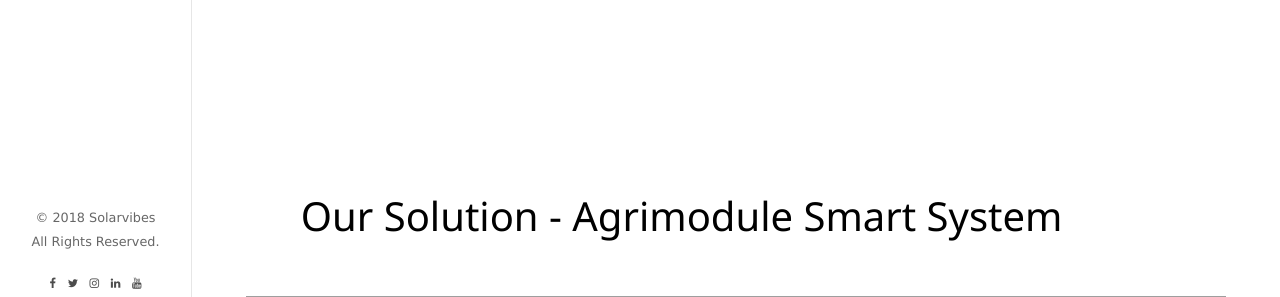
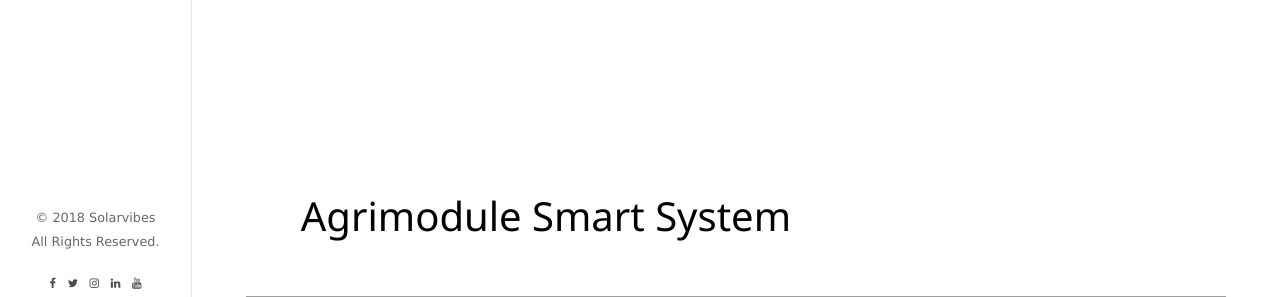
Before and after one commit to Fantaso/solarvibes_website, a Flask app: page /web/agrimodule in a window 1280 px wide. Shown: the part 424-721 px from the top of the page. Run offline with Flask 2, Linux system fonts and the light colour scheme; some libraries are stand-ins or nearby versions; some web fonts are replaced; grey boxes are pictures that could not be loaded.

Commit message:
removed solution

```diff
--- a/solarvibes/site/templates/site/agrimodule.html
+++ b/solarvibes/site/templates/site/agrimodule.html
@@ -29,7 +29,7 @@ fh5co-active
 <div class="fh5co-narrow-content">
 	<div class="row">
 		<div class="col-md-4 animate-box" data-animate-effect="fadeInLeft">
-			<h2 style="width: 100vh; font-size: 40px;">Our Solution - Agrimodule Smart System</h2>
+			<h2 style="width: 100vh; font-size: 40px;">Agrimodule Smart System</h2>
 
 		</div>
 	</div>
```
